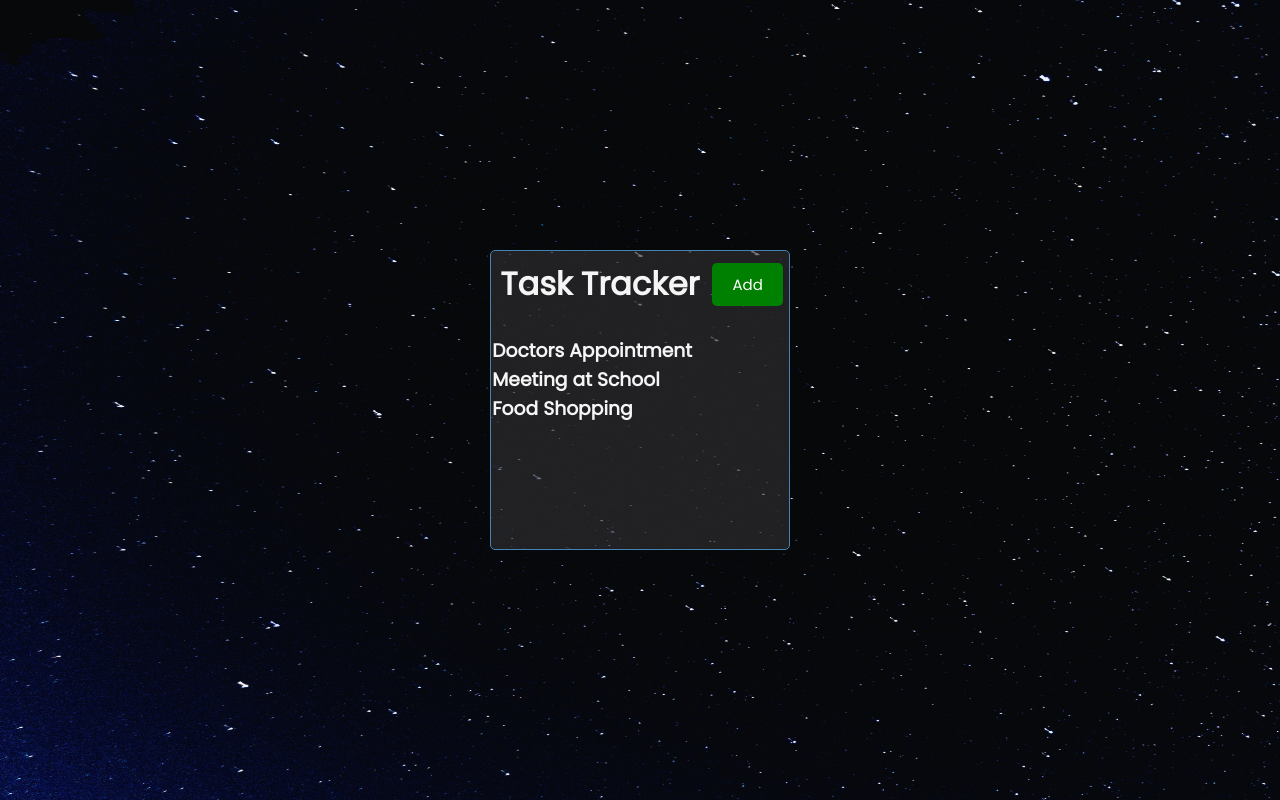
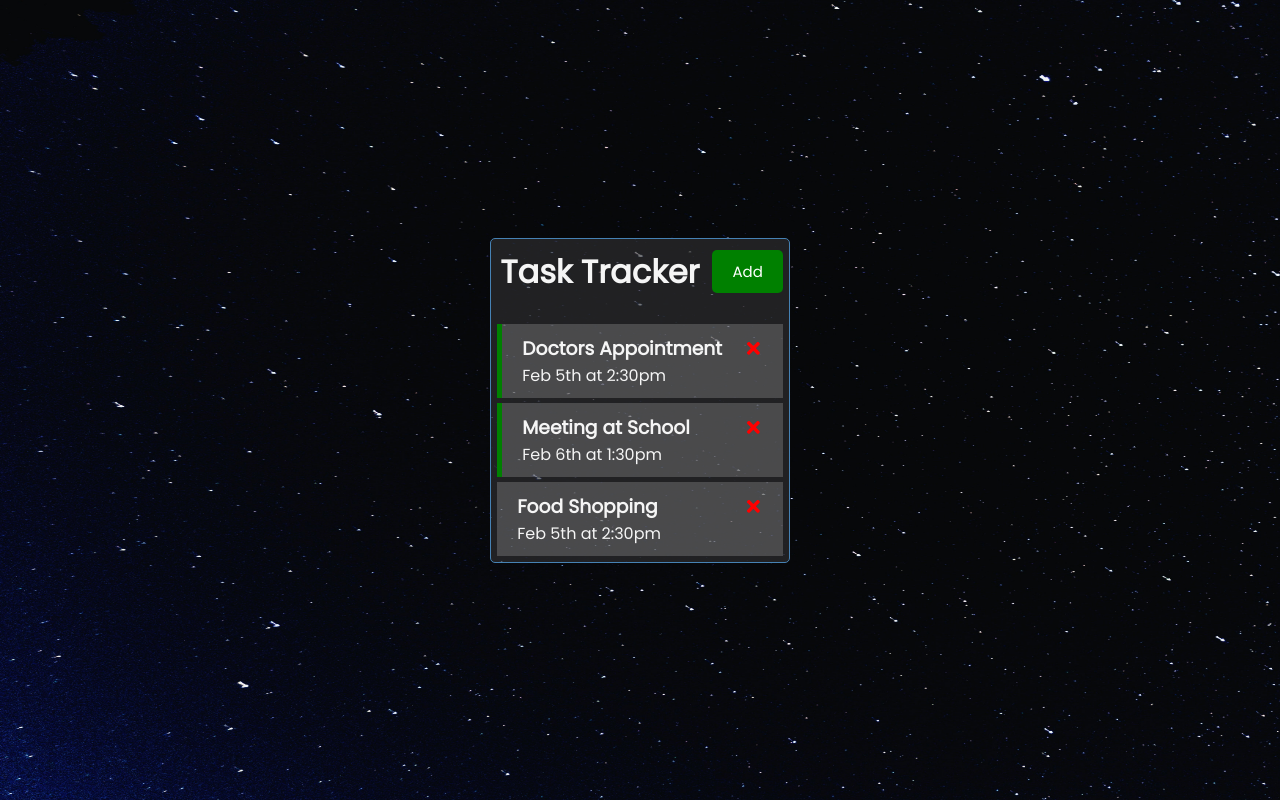
Before and after one commit to cryan10/react-to-do, a React (Create React App) app: page / in a window 1280 px wide. Built offline with nearby package versions, Linux system fonts and the light colour scheme.

Commit message:
feat(task): adds task component

```diff
--- a/src/App.js
+++ b/src/App.js
@@ -1,11 +1,54 @@
-import Header from './components/Header'
+import Header from './components/Header';
 import Tasks from './components/Tasks';
+import { useState } from 'react';
 
 function App() {
+	const [tasks, setTasks] = useState([
+		{
+			id: 1,
+			text: 'Doctors Appointment',
+			day: 'Feb 5th at 2:30pm',
+			reminder: true
+		},
+		{
+			id: 2,
+			text: 'Meeting at School',
+			day: 'Feb 6th at 1:30pm',
+			reminder: true
+		},
+		{
+			id: 3,
+			text: 'Food Shopping',
+			day: 'Feb 5th at 2:30pm',
+			reminder: false
+		}
+	]);
+
+	const deleteTask = (id) => {
+		setTasks(tasks.filter((task) => task.id !== id));
+	};
+
+	const toggleReminder = (id) => {
+		setTasks(
+			tasks.map((task) => task.id === id
+				? { ...task, reminder: !task.reminder }
+				: task
+			)
+		);
+	};
+
 	return (
 		<div className="container">
 			<Header />
-			<Tasks />
+			{tasks.length > 0 ? (
+				<Tasks
+					tasks={tasks}
+					onDelete={deleteTask}
+					onToggle={toggleReminder}
+				/>
+			) : (
+				'No tasks to show'
+			)}
 		</div>
 	);
 }
--- /dev/null
+++ b/src/components/Task.js
@@ -0,0 +1,21 @@
+import { FaTimes } from 'react-icons/fa';
+
+const Task = ({ task, onDelete, onToggle }) => {
+	return (
+		<div
+			className={`task ${task.reminder ? 'reminder': ''}`}
+			onClick={() => onToggle(task.id)}
+		>
+			<h3>
+				{task.text}
+				<FaTimes
+					style={{ color: 'red', cursor: 'pointer' }}
+					onClick={() => onDelete(task.id)}
+				></FaTimes>
+			</h3>
+			<p> {task.day} </p>
+		</div>
+	);
+};
+
+export default Task;
--- a/src/components/Tasks.js
+++ b/src/components/Tasks.js
@@ -1,31 +1,15 @@
-import { useState } from "react";
+import Task from './Task';
 
-const Tasks = () => {
-    const [tasks, setTasks] = useState([
-        {
-            id: 1,
-            text: 'Doctors Appointment',
-            day: 'Feb 5th at 2:30pm',
-            reminder: true
-        },
-        {
-            id: 2,
-            text: 'Meeting at School',
-            day: 'Feb 6th at 1:30pm',
-            reminder: true
-        },
-        {
-            id: 3,
-            text: 'Food Shopping',
-            day: 'Feb 5th at 2:30pm',
-            reminder: false
-        }
-    ])
-
+const Tasks = ({ tasks, onDelete, onToggle }) => {
 	return (
 		<>
 			{tasks.map((task) => (
-				<h3 key={task.id}>{task.text}</h3>
+				<Task
+					key={task.id}
+					task={task}
+					onDelete={onDelete}
+                    onToggle={onToggle}
+				></Task>
 			))}
 		</>
 	);
```
